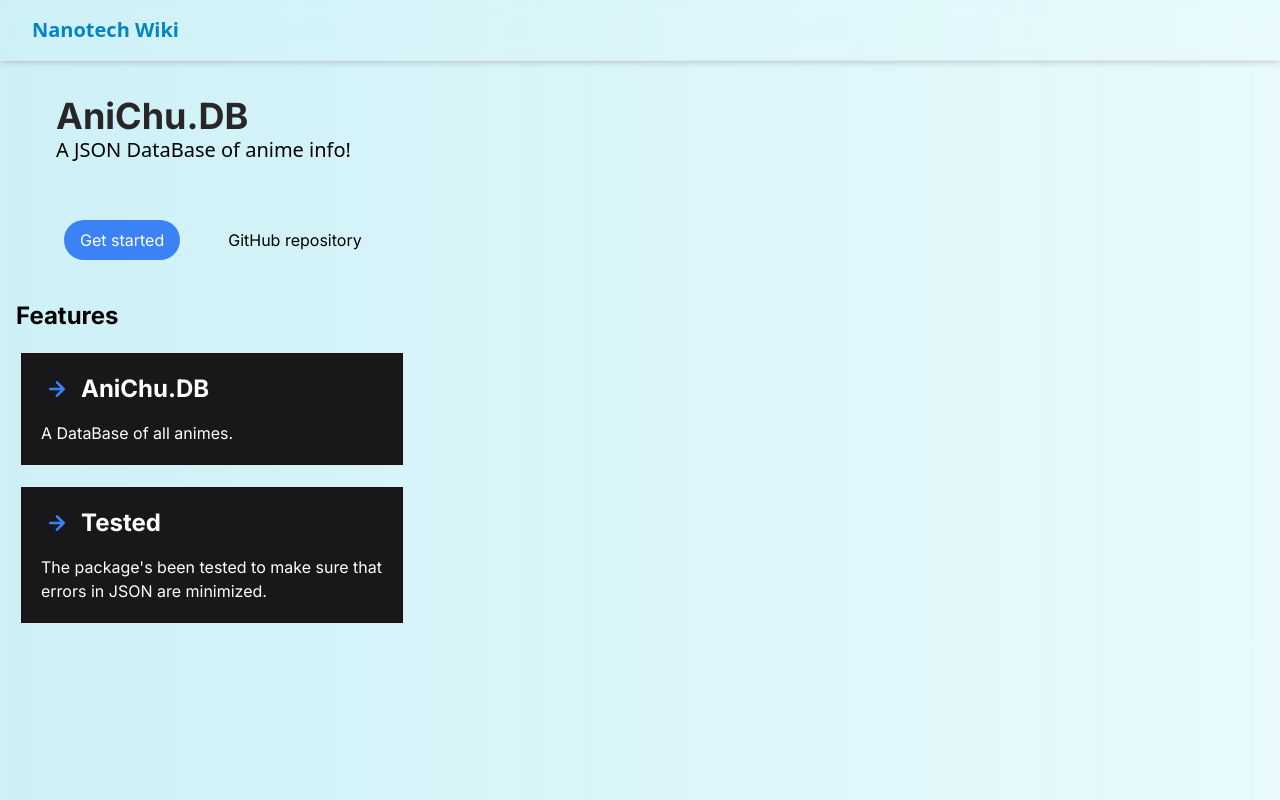
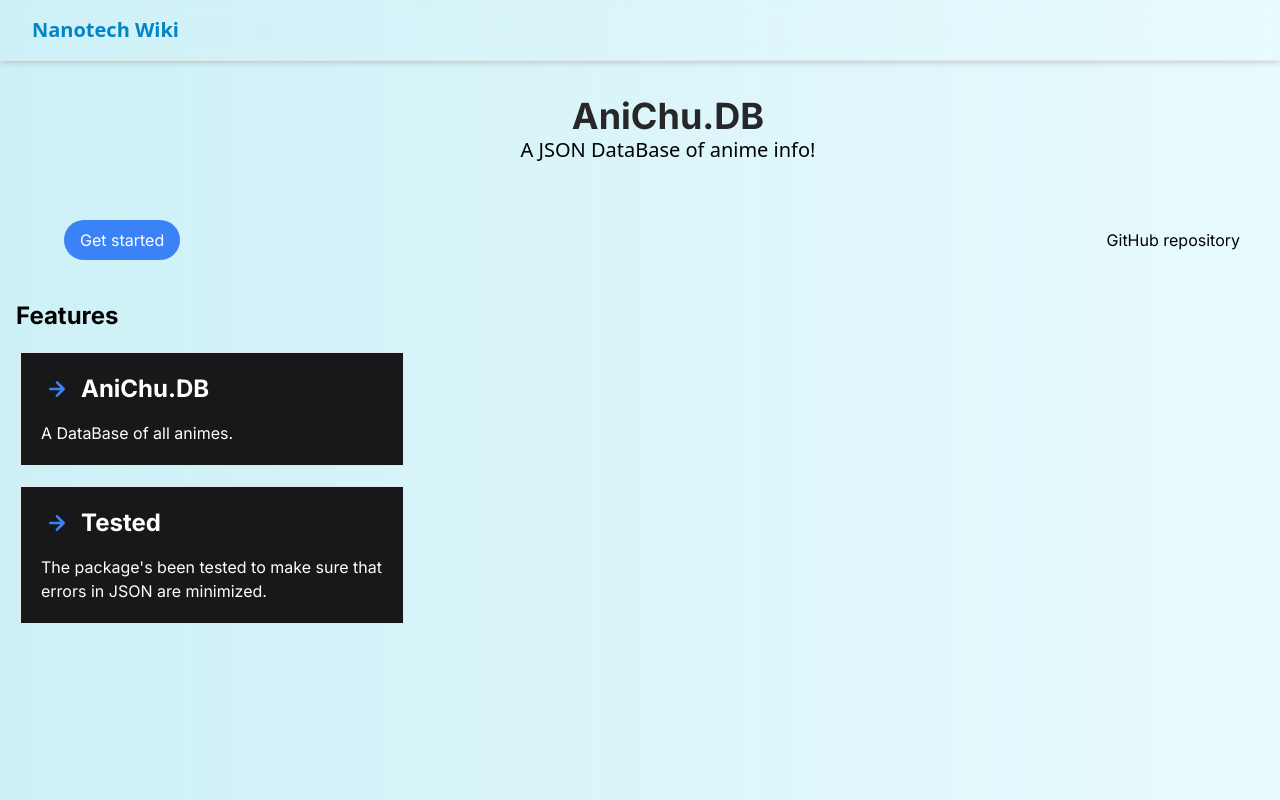
Before and after one commit to NanotechPikachu/Next, a Next.js app: page / in a window 1280 px wide. Built offline with nearby package versions, Linux system fonts and the light colour scheme.

Commit message:
Update page.js

```diff
--- a/src/app/page.js
+++ b/src/app/page.js
@@ -16,13 +16,13 @@
     <div>
       <TitleNavBar />
       <div className="flex flex-col md:pl-10">
-        <div className="pt-24 pb-4 text-center md:ml-4 md:text-left">
+        <div className="pt-24 pb-4 text-center md:ml-4">
           <h1 className="font-bold text-zinc-800 hover:text-zinc-700 text-3xl md:text-4xl">AniChu.DB</h1>
-          <p className="font-sans text-grey-50 md:text-xl">A JSON DataBase of anime info!</p>
+          <p className="font-sans text-grey-50 md:text-xl text-center">A JSON DataBase of anime info!</p>
         </div>
-        <div className="flex md:justify-start md:items-center md:w-auto ml-6">
+        <div className="flex justify-between items-center md:w-auto ml-6 mr-6">
           <button
-          className="bg-blue-500 hover:bg-blue-400 text-white mt-10 rounded-full text-center py-2 px-4 mr-[70px] md:mr-8"
+          className="bg-blue-500 hover:bg-blue-400 text-white mt-10 rounded-full text-center py-2 px-4"
          onClick={pageFlip}
           >
           Get started
```
